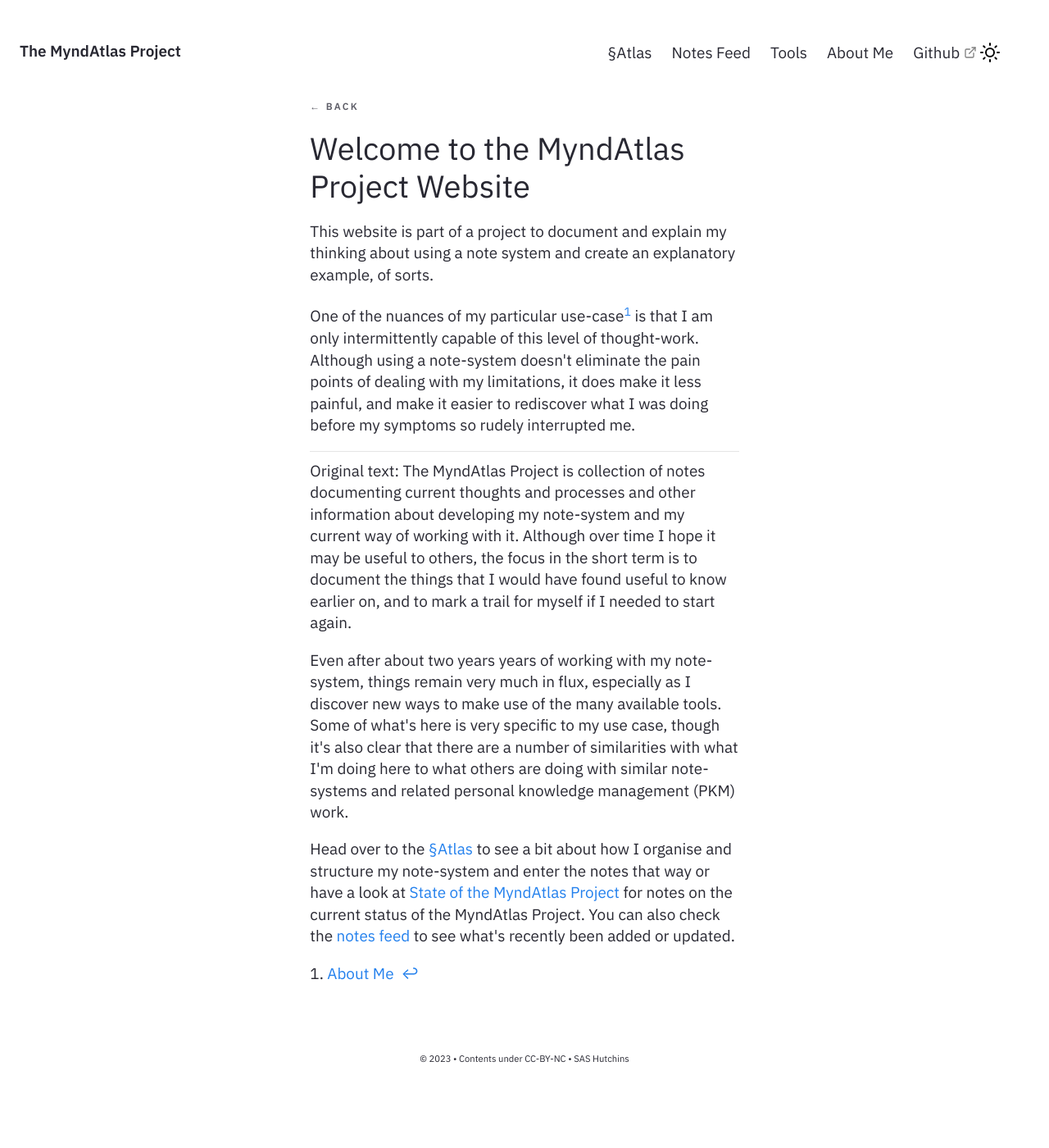
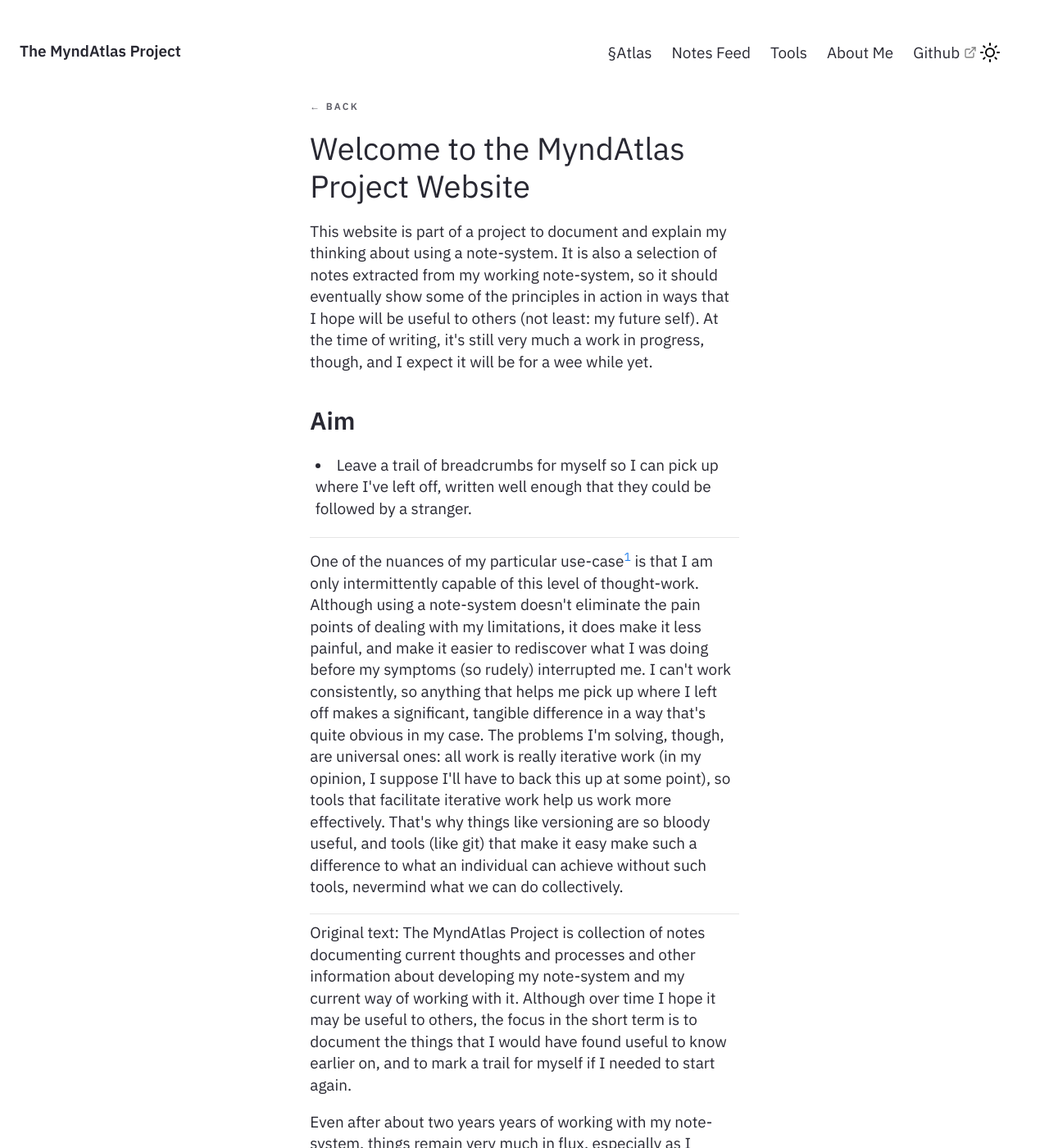
Before and after one commit to myndatlas/myndatlas.github.io, a Jekyll site: the page built from _notes/Public/Welcome to the MyndAtlas Project Website.md, in a window 1280 px wide and 1400 px high. Shown: the whole window at 82% size. Built offline with Jekyll 4.4.1, drawn with Linux system fonts in a browser that asks for light colours.

Commit message:
314 vault backup: 2023-04-25 17:20:40

```diff
--- a/_notes/Public/Welcome to the MyndAtlas Project Website.md
+++ b/_notes/Public/Welcome to the MyndAtlas Project Website.md
@@ -2,16 +2,20 @@
 title : Welcome to the MyndAtlas Project Website
 feed : show
 permalink: /welcome
-date : 21-03-2023
+date : 25-04-2023
 parent: [[⁋The MyndAtlas Project]]
 ---
 # Welcome to the MyndAtlas Project Website
 
 
+This website is part of a project to document and explain my thinking about using a note-system. It is also a selection of notes extracted from my working note-system, so it should eventually show some of the principles in action in ways that I hope will be useful to others (not least: my future self). At the time of writing, it's still very much a work in progress, though, and I expect it will be for a wee while yet.
 
-This website is part of a project to document and explain my thinking about using a note system and create an explanatory example, of sorts.
+## Aim
+- Leave a trail of breadcrumbs for myself so I can pick up where I've left off, written well enough that they could be followed by a stranger.
 
-One of the nuances of my particular use-case[^1] is that I am only intermittently capable of this level of thought-work. Although using a note-system doesn't eliminate the pain points of dealing with my limitations, it does make it less painful, and make it easier to rediscover what I was doing before my symptoms so rudely interrupted me.
+
+---
+One of the nuances of my particular use-case[^1] is that I am only intermittently capable of this level of thought-work. Although using a note-system doesn't eliminate the pain points of dealing with my limitations, it does make it less painful, and make it easier to rediscover what I was doing before my symptoms (so rudely) interrupted me. I can't work consistently, so anything that helps me pick up where I left off makes a significant, tangible difference in a way that's quite obvious in my case. The problems I'm solving, though, are universal ones: all work is really iterative work (in my opinion, I suppose I'll have to back this up at some point), so tools that facilitate iterative work help us work more effectively. That's why things like versioning are so bloody useful, and tools (like git) that make it easy make such a difference to what an individual can achieve without such tools, nevermind what we can do collectively.
 
 ---
 Original text:
```
